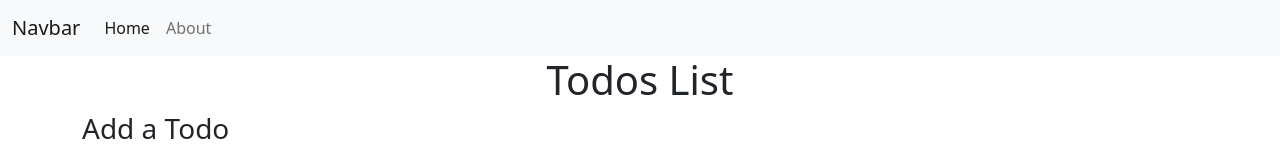
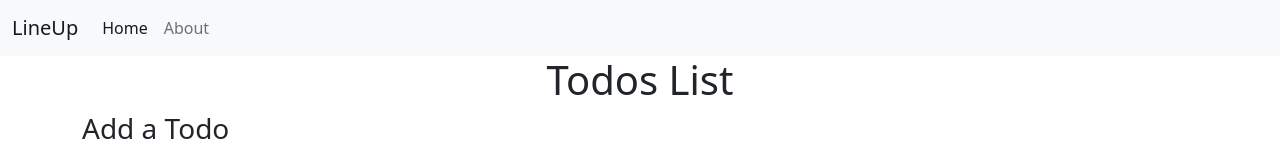
Before and after one commit to imukeshsoni/todo-app, an Angular app: page / in a window 1280 px wide. Shown: the top 160 px of the page. Built offline with nearby package versions, Linux system fonts and the light colour scheme.

Commit message:
navbar modified

```diff
--- a/src/app/app.component.html
+++ b/src/app/app.component.html
@@ -1,6 +1,6 @@
 <nav class="navbar navbar-expand-lg navbar-light bg-light">
   <div class="container-fluid">
-    <a class="navbar-brand" routerLink="/">Navbar</a>
+    <a class="navbar-brand" routerLink="/">LineUp</a>
     <button
       class="navbar-toggler"
       type="button"
```
